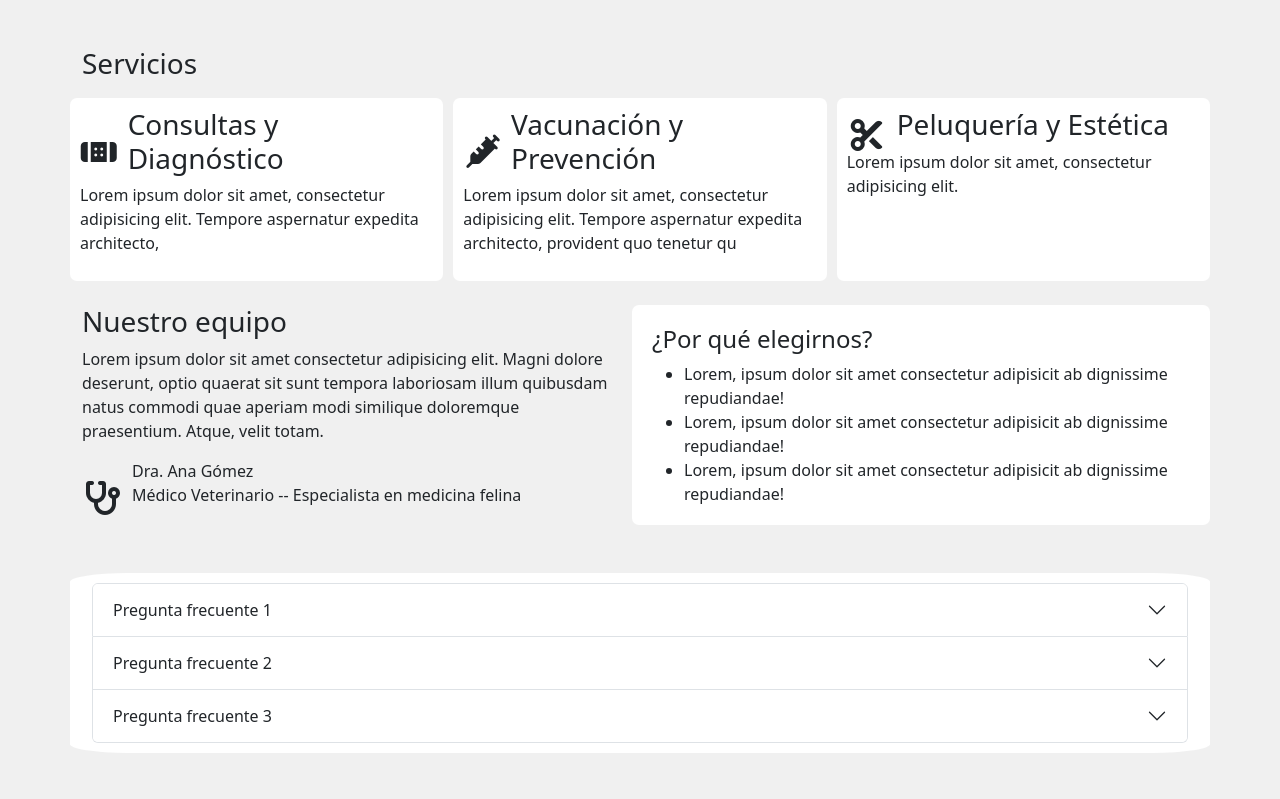
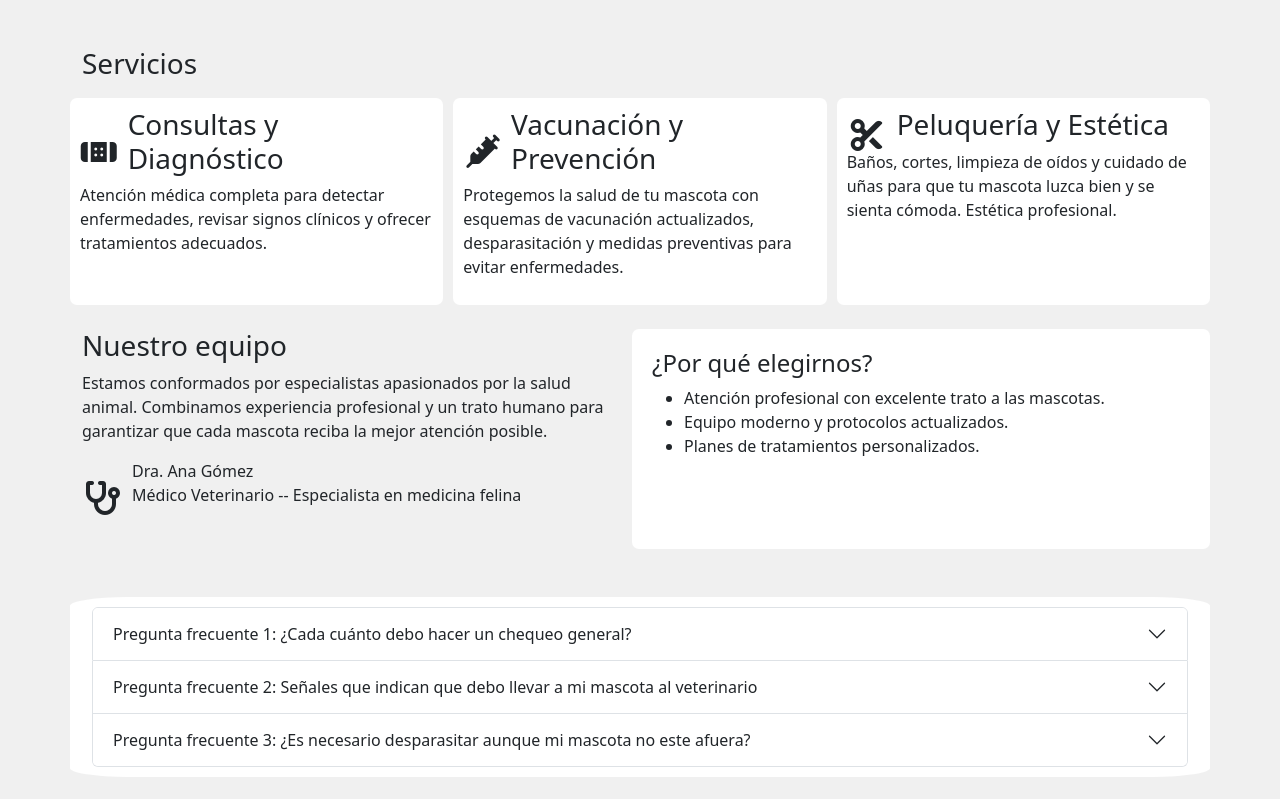
Before and after one commit to Robs115/PIA-WEBDEV, a Django app: page / in a window 1280 px wide. Shown: the part 817-1616 px from the top of the page. Run offline with Django 5.2, Linux system fonts and the light colour scheme; some libraries are stand-ins or nearby versions.

Commit message:
Informacion en texto

```diff
--- a/veterinaria/app/templates/index.html
+++ b/veterinaria/app/templates/index.html
@@ -51,7 +51,7 @@
         <div id="textoPres" class="col">
 
             <h2>Tu mascota merece lo mejor</h2><br>
-            <p>Lorem ipsum dolor, sit amet consectetur adipisicing elit. Dolore placeat aliquid dignissimos praesentium, rerum fugiat similique pariatur voluptatibus, nostrum nobis quaera.</p>
+            <p>En Vida Vet, cuidamos de tu mascota como si fuera parte de nuestra familia. Ofrecemos atención médica, estética y preventiva con el compromiso que merecen.</p>
             <br>
             <div class="container">
                 <div class="row align-items-center">
@@ -82,21 +82,21 @@
                 <i class="fa-solid fa-bandage fa-2x"></i>
                 <h3>Consultas y Diagnóstico</h3><br>
             </div>
-            <p>Lorem ipsum dolor sit amet, consectetur adipisicing elit. Tempore aspernatur expedita architecto, </p>
+            <p>Atención médica completa para detectar enfermedades, revisar signos clínicos y ofrecer tratamientos adecuados.</p>
         </div>
         <div id="vacunacion" class="col">
             <div id="logoVacuna">
                 <i class="fa-solid fa-syringe fa-2x"></i><h3>Vacunación y Prevención</h3>
             </div>
 
-            <p>Lorem ipsum dolor sit amet, consectetur adipisicing elit. Tempore aspernatur expedita architecto, provident quo tenetur qu</p>
+            <p>Protegemos la salud de tu mascota con esquemas de vacunación actualizados, desparasitación y medidas preventivas para evitar enfermedades.</p>
         </div>
         <div id="peluqueria" class="col">
             <div id="logoTijeras">
                 <i class="fa-solid fa-scissors fa-2x"></i><h3>Peluquería y Estética</h3>
             </div>
 
-            <p>Lorem ipsum dolor sit amet, consectetur adipisicing elit.</p>
+            <p>Baños, cortes, limpieza de oídos y cuidado de uñas para que tu mascota luzca bien y se sienta cómoda. Estética profesional.</p>
 
         </div>
     </div>
@@ -104,7 +104,7 @@
     <div id="equipo" class="row mt-4">
         <div id="doctora" class="col">
             <h3>Nuestro equipo</h3>
-            <p>Lorem ipsum dolor sit amet consectetur adipisicing elit. Magni dolore deserunt, optio quaerat sit sunt tempora laboriosam illum quibusdam natus commodi quae aperiam modi similique doloremque praesentium. Atque, velit totam.</p>
+            <p>Estamos conformados por especialistas apasionados por la salud animal. Combinamos experiencia profesional y un trato humano para garantizar que cada mascota reciba la mejor atención posible.</p>
             <div id="logoDra">
                 <i class="fa-solid fa-stethoscope fa-2x"></i><p>Dra. Ana Gómez <br> Médico Veterinario -- Especialista en medicina felina</p>
             </div>
@@ -113,9 +113,9 @@
         <div id="elegirnos" class="col">
             <h4>¿Por qué elegirnos?</h4>
             <ul>
-                <li>Lorem, ipsum dolor sit amet consectetur adipisicit ab dignissime repudiandae!</li>
-                <li>Lorem, ipsum dolor sit amet consectetur adipisicit ab dignissime repudiandae!</li>
-                <li>Lorem, ipsum dolor sit amet consectetur adipisicit ab dignissime repudiandae!</li>
+                <li>Atención profesional con excelente trato a las mascotas.</li>
+                <li>Equipo moderno y protocolos actualizados.</li>
+                <li>Planes de tratamientos personalizados.</li>
             </ul>
         </div>
 
@@ -131,15 +131,13 @@
                             data-bs-target="#itemUno"
                             aria-expanded="false"
                             aria-controls="itemUno">
-                        Pregunta frecuente 1
+                        Pregunta frecuente 1: ¿Cada cuánto debo hacer un chequeo general?
                     </button>
                 </h2>
                 <div id="itemUno" class="accordion-collapse collapse"
                      data-bs-parent="#acordeonPrincipal">
                     <div class="accordion-body">
-                        Lorem ipsum dolor, sit amet consectetur adipisicing elit.
-                        Cupiditate, totam nemo quis praesentium esse earum doloremque tempore culpa!
-                        Assumenda accusamus modi eligendi quibusdam suscipit. Maiores.
+                        Recomendamos una evaluación completa al menos una vez al año. En mascotas mayores puede ser cada 6 meses para detectar cambios repentinos con mayor anticipación.
                     </div>
                 </div>
             </div>
@@ -152,15 +150,15 @@
                             data-bs-target="#itemDos"
                             aria-expanded="false"
                             aria-controls="itemDos">
-                        Pregunta frecuente 2
+                        Pregunta frecuente 2: Señales que indican que debo llevar a mi mascota al veterinario
                     </button>
                 </h2>
                 <div id="itemDos" class="accordion-collapse collapse"
                      data-bs-parent="#acordeonPrincipal">
                     <div class="accordion-body">
-                        Lorem ipsum dolor, sit amet consectetur adipisicing elit.
-                        Cupiditate, totam nemo quis praesentium esse earum doloremque tempore culpa!
-                        Assumenda accusamus modi eligendi quibusdam suscipit. Maiores.
+                        Pérdida de apetito, vómito recurrente, diarrea, decaimiento,
+                        cambios de comportamiento, estornudos constantes, heridas o dolor evidente son
+                        motivos para revisión inmediata.
                     </div>
                 </div>
             </div>
@@ -173,15 +171,13 @@
                             data-bs-target="#itemTres"
                             aria-expanded="false"
                             aria-controls="itemTres">
-                        Pregunta frecuente 3
+                        Pregunta frecuente 3: ¿Es necesario desparasitar aunque mi mascota no este afuera?
                     </button>
                 </h2>
                 <div id="itemTres" class="accordion-collapse collapse"
                      data-bs-parent="#acordeonPrincipal">
                     <div class="accordion-body">
-                        Lorem ipsum dolor, sit amet consectetur adipisicing elit.
-                        Cupiditate, totam nemo quis praesentium esse earum doloremque tempore culpa!
-                        Assumenda accusamus modi eligendi quibusdam suscipit. Maiores.
+                        Sí. Muchos parásitos se transmiten por objetos, alimentos o contacto indirecto. Incluso las mascotas que solo esten en interiores es necesario desparasitación preventiva.
                     </div>
                 </div>
             </div>
@@ -256,7 +252,7 @@
     <div id="contacto" class="row mt-5 ">
         <div id="formcontacto" class="col">
             <h3>Contacto</h3>
-            <p>Lorem ipsum dolor sit amet consectetur, adipisicing elit. Optio dolores ea iusto soluta voluptate placeat, deleniti sit repudiandae iste repellendus fugiat mollitia illo! Nemo quis provident maxime beatae necessitatibus atque.</p>
+            <p>Si deseas una cotización o quieres agendar una cita, completa el formulario y nos comunicaremos contigo lo antes posible. Tu mensaje será atendido con rapidez.</p>
             <fieldset>
                 <label for="txtNombre">Nombre</label><br>
                 <br><input type="text" name="txtNombre" id="txtNombre" placeholder="Nelson Orlando Rodriguez....."><br>
@@ -271,7 +267,7 @@
         </div>
         <div id="visitanos" class="col">
             <h3>Visitanos</h3>
-            <p>Lorem ipsum dolor, sit amet consectetur adipisicing elit. Voluptatum, ratione facilis itaque dicta dolor minima id quam architecto eos, excepturi consequatur asperiores eum, ex quis repellendus velit quae dolorum officiis?</p>
+            <p>Ven con tu mascota para evaluación, vacunas, estética o cualquier consulta que requieras.</p>
             <br>
             <iframe src="https://www.google.com/maps/embed?pb=!1m18!1m12!1m3!1d14378.071504201349!2d-100.31054620348105!3d25.72038224790906!2m3!1f0!2f0!3f0!3m2!1i1024!2i768!4f13.1!3m3!1m2!1s0x866295094da26085%3A0x7262d01b7781d627!2sFACPYA%20Facultad%20de%20Contadur%C3%ADa%20P%C3%BAblica%20y%20Administraci%C3%B3n!5e0!3m2!1ses-419!2smx!4v1761782694890!5m2!1ses-419!2smx" width="300" height="150" style="border:0;" allowfullscreen="" loading="lazy" referrerpolicy="no-referrer-when-downgrade"></iframe>
             <p><b>Telefono: </b>(52) 81 2786 3422</p>
```
